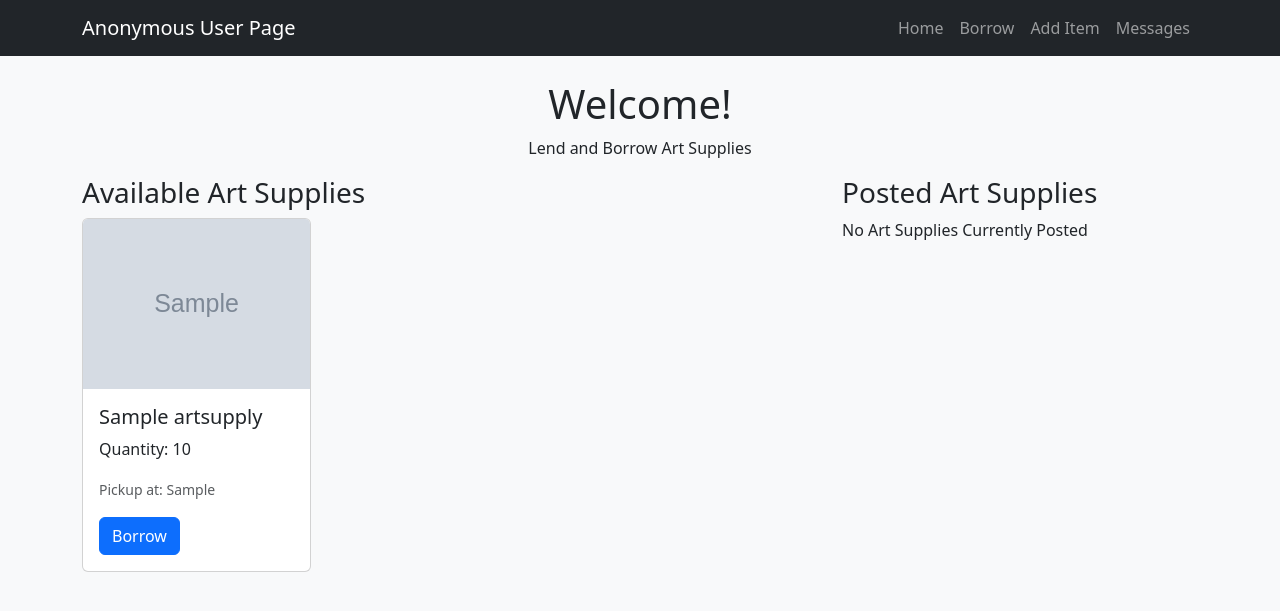
After one commit to afiap333/art-library-afia, a Django app: page /anonymous/ in a window 1280 px wide. The commit adds this page. Shown: the top 611 px of the page. Run offline with Django 5.2, Linux system fonts and the light colour scheme; tables that the repository leaves empty hold one stand-in row (values such as "Sample post"); grey boxes marked "Sample" are stand-in pictures; some libraries are stand-ins or nearby versions.

Commit message:
anonymous page added

```diff
--- a/artlibrary/models.py
+++ b/artlibrary/models.py
@@ -4,7 +4,7 @@ from django.contrib.auth.models import AbstractUser
 # Create your models here.
 
 class CustomUser(AbstractUser):
-    roles=(('patron','Patron'),('librarian','Librarian'),)
+    roles=(('patron','Patron'),('librarian','Librarian'),('anonymous','Anonymous'))
     user_role=models.CharField(max_length=12,choices=roles, default='patron')
     def librarian_check(self):
         return self.user_role=='librarian'
--- /dev/null
+++ b/artlibrary/templates/artlibrary/anonymous.html
@@ -0,0 +1,73 @@
+{% load django_bootstrap5 %}
+
+<!DOCTYPE html>
+<html lang="en">
+<head>
+    <meta charset="UTF-8">
+    <meta name="viewport" content="width=device-width, initial-scale=1.0">
+    <title>Dashboard</title>
+    {% bootstrap_css %}
+    {% bootstrap_javascript %}
+</head>
+<body class="bg-light">
+
+    <!-- Navigation bar -->
+    <nav class="navbar navbar-expand-lg navbar-dark bg-dark">
+        <div class="container">
+            <a class="navbar-brand" href="#">Anonymous User Page</a>
+            <button class="navbar-toggler" type="button" data-bs-toggle="collapse" data-bs-target="#navbarNav">
+                <span class="navbar-toggler-icon"></span>
+            </button>
+            <div class="collapse navbar-collapse" id="navbarNav">
+                <ul class="navbar-nav ms-auto">
+                    <li class="nav-item"><a class="nav-link" href="#">Home</a></li>
+                    <li class="nav-item"><a class="nav-link" href="#">Borrow</a></li>
+                    <li class="nav-item"><a class="nav-link" href="#" data-bs-toggle="modal" data-bs-target="#addItemModal">Add Item</a></li>
+                    <li class="nav-item"><a class="nav-link" href="#">Messages</a></li>
+                </ul>
+            </div>
+        </div>
+    </nav>
+
+    <!--rest of the page-->
+    <div class="container mt-4">
+        <h1 class="text-center">Welcome!</h1>
+        <p class="text-center">Lend and Borrow Art Supplies</p>
+
+        <div class="row">
+            <div class="col-md-8">
+                <h3>Available Art Supplies</h3>
+                <div class="row">
+                    <!--still getting this to work with the database-->
+                    {% for item in available_items %}
+                    <div class="col-md-4">
+                        <div class="card mb-3">
+                            <img src="{{ item.image.url }}" class="card-img-top" alt="{{ item.name }}">
+                            <div class="card-body">
+                                <h5 class="card-title">{{ item.name }}</h5>
+                                <p class="card-text">Quantity: {{ item.quantity }}</p>
+                                <p class="card-text"><small class="text-muted">Pickup at: {{ item.pickup_location }}</small></p>
+                                <a href="{% url 'borrow_item' item.id %}" class="btn btn-primary">Borrow</a>
+                            </div>
+                        </div>
+                    </div>
+                    {% empty %}
+                    <p>No Art Supplies Currently Available</p>
+                    {% endfor %}
+                </div>
+            </div>
+
+            <!--Messages area (for DMs maybe)-->
+            <div class="col-md-4">
+                <h3>Posted Art Supplies</h3>
+                <div class="list-group">
+                    <!--still getting this to work-->
+                    <p>No Art Supplies Currently Posted</p>
+                </div>
+            </div>
+        </div>
+    </div>
+
+    <!--Adding items pop up-->
+</body>
+</html>
--- a/artlibrary/templates/artlibrary/index.html
+++ b/artlibrary/templates/artlibrary/index.html
@@ -14,6 +14,7 @@
     <div class="container p-4 text-center">
         <li>
             <a href="{% url 'store_user_role' %}">Login</a>
+            <a href="{% url 'store_user_role' %}?anonymous=true">Login as anonymous user</a>
         </li>
     </div>
     <script src="{% static 'js/bootstrap.js' %}"></script>
--- a/artlibrary/urls.py
+++ b/artlibrary/urls.py
@@ -7,5 +7,6 @@ urlpatterns = [
     path('accounts/', include('allauth.urls')),
     path('redirect-login/', views.login_redirect, name="redirect-login"),
     path('patron/', views.patron_page, name='patron_page'),
+    path('anonymous/', views.anonymous_page, name='anonymous_page'),
     path('store-user-role/', views.store_user_role, name='store_user_role'),
 ]
--- a/artlibrary/views.py
+++ b/artlibrary/views.py
@@ -9,6 +9,9 @@ def index(request):
     return render(request,'artlibrary/index.html')
 
 def store_user_role(request):
+    if request.GET.get("anonymous"):
+        request.session['user_role'] = 'anonymous'
+        return redirect('anonymous_page')
     role=request.GET.get('role')
     request.session['user_role']=role
     return redirect('account_login')
@@ -34,6 +37,14 @@ def librarian_page(request):
 
     return render(request, 'artlibrary/librarian.html', context)
 
+def anonymous_page(request):
+    user=request.user
+    available_items = ArtSupply.objects.all()
+    context = {
+        'available_items': available_items,
+    }
+    return render(request, 'artlibrary/anonymous.html', context)
+
 
 def patron_page(request):
     available_items = ArtSupply.objects.all()
```
Also changed, not shown: artlibrary/migrations/0002_alter_customuser_user_role.py (added), db.sqlite3.
